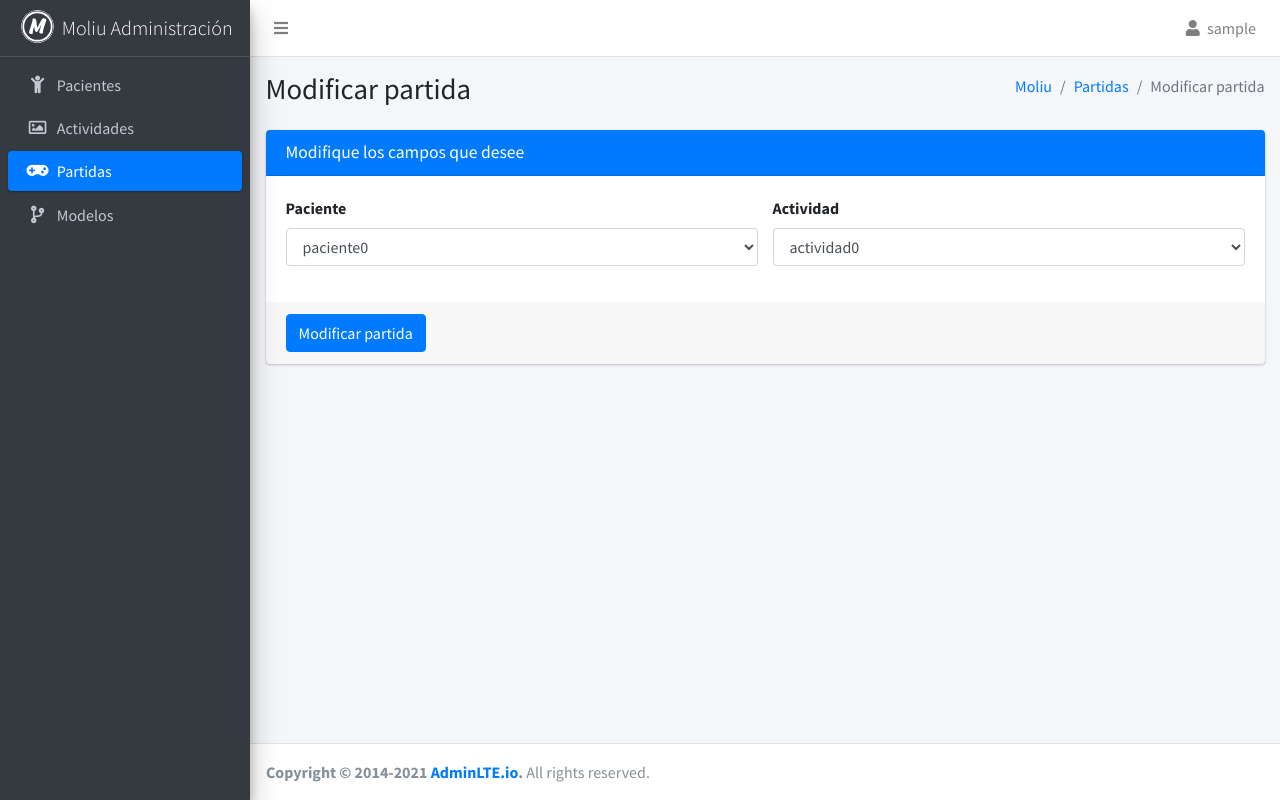
After one commit to jcgamez/TFG-moliu, a Django app: page /games/update/1 in a window 1280 px wide. The commit adds this page. Run offline with Django 4.2, Linux system fonts and the light colour scheme; a user stored in the database is signed in; data comes from the database, SQL or seed files in the repository; tables that the repository leaves empty hold one stand-in row (values such as "Sample post"); some libraries are stand-ins or nearby versions.

Commit message:
feat: modify game and added some checks

```diff
--- a/moliuWeb/forms.py
+++ b/moliuWeb/forms.py
@@ -56,6 +56,28 @@ class ImportGame(forms.ModelForm):
             "joints": forms.ClearableFileInput(
                 attrs={"class": "custom-file-input", "style": "cursor: pointer;"}
             ),
+        }
+
+    def clean_video(self):
+        data = self.cleaned_data["video"]
+        if magic.from_buffer(data.read(2048), mime=True) not in ["video/x-msvideo", "video/mp4"]:
+            raise (ValidationError('El archivo de la partida debe ser ".avi" o ".mp4'))
+        return data
+
+    def clean_joints(self):
+        data = self.cleaned_data["joints"]
+        if magic.from_buffer(data.read(2048), mime=True) != "text/plain":
+            raise (ValidationError('El archivo de los joints debe ser ".txt"'))
+        return data
+
+
+class UpdateGame(forms.ModelForm):
+    class Meta:
+        model = Game
+        fields = ["patient", "activity"]
+        widgets = {
+            "patient": forms.Select(attrs={"class": "form-control"}),
+            "activity": forms.Select(attrs={"class": "form-control"}),
         }
 
     def clean_video(self):
@@ -175,6 +197,8 @@ class ClassifyForm(forms.Form):
 
     def clean_jointsFile(self):
         data = self.cleaned_data["jointsFile"]
-        if magic.from_buffer(data.read(2048), mime=True) != "text/plain":
+        if magic.from_buffer(data.read(2048), mime=True) != "text/plain" or not str(data).endswith(
+            ".txt"
+        ):
             raise (ValidationError('El archivo de los joints debe ser ".txt"'))
         return data
--- a/moliuWeb/templates/moliuWeb/addModel.html
+++ b/moliuWeb/templates/moliuWeb/addModel.html
@@ -29,7 +29,7 @@
             <div class="alert alert-danger alert-dismissible">
             <button type="button" class="close" data-dismiss="alert" aria-hidden="true">&times;</button>
             <h5><i class="icon fas fa-ban"></i>Importación de modelo incorrecta</h5>
-                {{ form.errors.filename }}
+                {{ form.errors }}
             </div>
         {% endif %}
 
--- a/moliuWeb/templates/moliuWeb/deleteGame.html
+++ b/moliuWeb/templates/moliuWeb/deleteGame.html
@@ -27,11 +27,11 @@
     <form method="POST">
       {% csrf_token %}
 
-      <div class="alert alert-danger">
-        ¿Seguro que quiere eliminar "{{ object }}"?
+      <div class="callout callout-danger">
+        <p>¿Seguro que quiere eliminar "{{ object }}"?</p>
       </div>
 
-      <input type="submit" value="Confirmar">
+      <button type="submit" class="btn btn-danger">Confirmar</button>
   </div>
 </section>
 
--- a/moliuWeb/templates/moliuWeb/games.html
+++ b/moliuWeb/templates/moliuWeb/games.html
@@ -64,7 +64,6 @@
                 <th>Actividad</th>
                 <th>Paciente</th>
                 <th>Fecha</th>
-                <th>Modelo</th>
                 <th>Acciones</th>
               </tr>
               </thead>
@@ -74,10 +73,12 @@
                 <td> {{ game.activity }} </td>
                 <td> {{ game.patient }} </td>
                 <td> {{ game.date }} </td>
-                <td> {{ game.model }} </td>
                 <td>
                   <a href="{% url 'moliuWeb:classifyPostures' game.id %}">
                     <button type="button" class="btn btn-info">Clasificar posturas</button>
+                  </a>
+                  <a href="{% url 'moliuWeb:updateGame' game.id %}">
+                    <button type="button" class="btn btn-secondary">Modificar partida</button>
                   </a>
                   <a href="{% url 'moliuWeb:deleteGame' game.id %}">
                     <button type="button" class="btn btn-danger">Eliminar partida</button>
--- /dev/null
+++ b/moliuWeb/templates/moliuWeb/updateGame.html
@@ -0,0 +1,73 @@
+{% extends 'moliuWeb/base.html' %}
+
+{% block title %} Moliu | Modificar partida {% endblock %}
+
+{% block content %}
+
+<section class="content-header">
+  <div class="container-fluid">
+      <div class="row mb-2">
+      <div class="col-sm-6">
+          <h1>Modificar partida</h1>
+      </div>
+      <div class="col-sm-6">
+        <ol class="breadcrumb float-sm-right">
+        <li class="breadcrumb-item"><a href="{% url 'moliuWeb:index' %}">Moliu</a></li>
+        <li class="breadcrumb-item"><a href="{% url 'moliuWeb:patients' %}">Partidas</a></li>
+        <li class="breadcrumb-item active">Modificar partida</li>
+        </ol>
+      </div>
+      </div>
+  </div>
+</section>
+
+<!-- Main content -->
+<section class="content">
+  <div class="container-fluid">
+    <div class="card card-primary">
+        <div class="card-header">
+            <h3 class="card-title">Modifique los campos que desee</h3>
+        </div>
+        <!-- /.card-header -->
+        <!-- form start -->
+        <form method="post" enctype="multipart/form-data">
+            {% csrf_token %}
+            <div class="card-body">
+                <div class="form-group">
+                    <div class="row">
+                        <div class="col-sm-6">
+                            <label for="name">Paciente</label>
+                            {{ form.patient }}
+                        </div>
+
+                        <div class="col-sm-6">
+                            <label for="description">Actividad</label>
+                            {{ form.activity }}
+                        </div>
+                    </div>
+                </div>
+            </div>
+            <!-- /.card-body -->
+
+            <div class="card-footer">
+                <button type="submit" class="btn btn-primary">Modificar partida</button>
+            </div>
+        </form>
+    </div>
+  </div>
+</section>
+
+{% endblock %}
+
+
+{% block javascript %}
+
+{{ block.super }}
+
+<script>
+  $(function () {
+      $('#games').addClass('active');
+  });
+</script>
+
+{% endblock %}
--- a/moliuWeb/urls.py
+++ b/moliuWeb/urls.py
@@ -17,6 +17,7 @@ urlpatterns = [
     path("activities/delete/<int:pk>", views.ActivityDeleteView.as_view(), name="deleteActivity"),
     path("games", views.GamesView.as_view(), name="games"),
     path("games/import/", views.GameImportView.as_view(), name="importGame"),
+    path("games/update/<int:pk>", views.GameUpdateView.as_view(), name="updateGame"),
     path("games/export/<int:gameId>", views.exportGameData, name="exportGameData"),
     path("games/delete/<int:pk>", views.GameDeleteView.as_view(), name="deleteGame"),
     path("games/classify/<int:gameId>", views.ClassifyPostures.as_view(), name="classifyPostures"),
--- a/moliuWeb/views.py
+++ b/moliuWeb/views.py
@@ -18,6 +18,7 @@ from .forms import (
     AddModel,
     PatientForm,
     UpdateModel,
+    UpdateGame,
 )
 from .utils import (
     importGame,
@@ -172,6 +173,14 @@ class GameImportView(LoginRequiredMixin, generic.base.TemplateView):
             return render(request, self.template_name, context=context)
 
 
+class GameUpdateView(LoginRequiredMixin, generic.UpdateView):
+    model = Game
+    template_name = "moliuWeb/updateGame.html"
+    success_url = reverse_lazy("moliuWeb:games")
+    # fields = ["activity", "patient"]
+    form_class = UpdateGame
+
+
 @login_required
 def exportGameData(request, gameId):
     game = Game.objects.get(pk=gameId)
@@ -259,6 +268,9 @@ class CreateTrainingSetView(LoginRequiredMixin, generic.FormView):
 
         if createTrainingSetForm.is_valid():
             createTrainingFile(createTrainingSetForm.cleaned_data)
+            messages.success(
+                request, "Fichero de entrenamiento creado correctamente y guardado en el servidor"
+            )
         else:
             print(createTrainingSetForm.errors)
 
@@ -313,6 +325,7 @@ class ClassifyView(LoginRequiredMixin, generic.FormView):
         classifyForm = self.form_class(request.POST, request.FILES)
 
         if classifyForm.is_valid():
+            print("A")
             jointsFile = classifyForm.cleaned_data["jointsFile"]
             predictionsDirectory = os.path.join(settings.MEDIA_ROOT, "predictions")
 
@@ -346,5 +359,6 @@ class ClassifyView(LoginRequiredMixin, generic.FormView):
             # @login_required
             # def downloadPrediction(request, predictionFile):
         else:
+            print("B")
             context = {"modelId": modelId, "form": classifyForm}
             return render(request, self.template_name, context=context)
```
